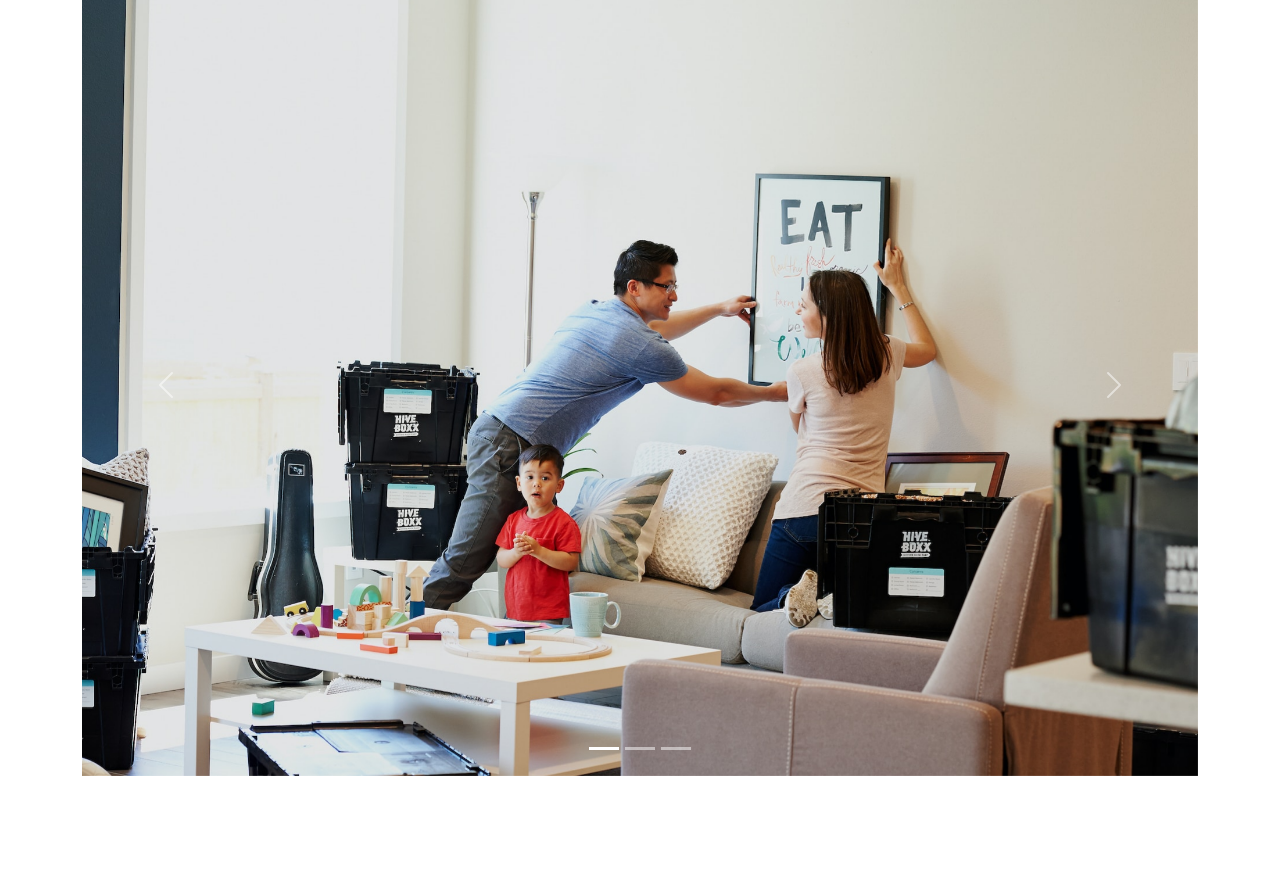
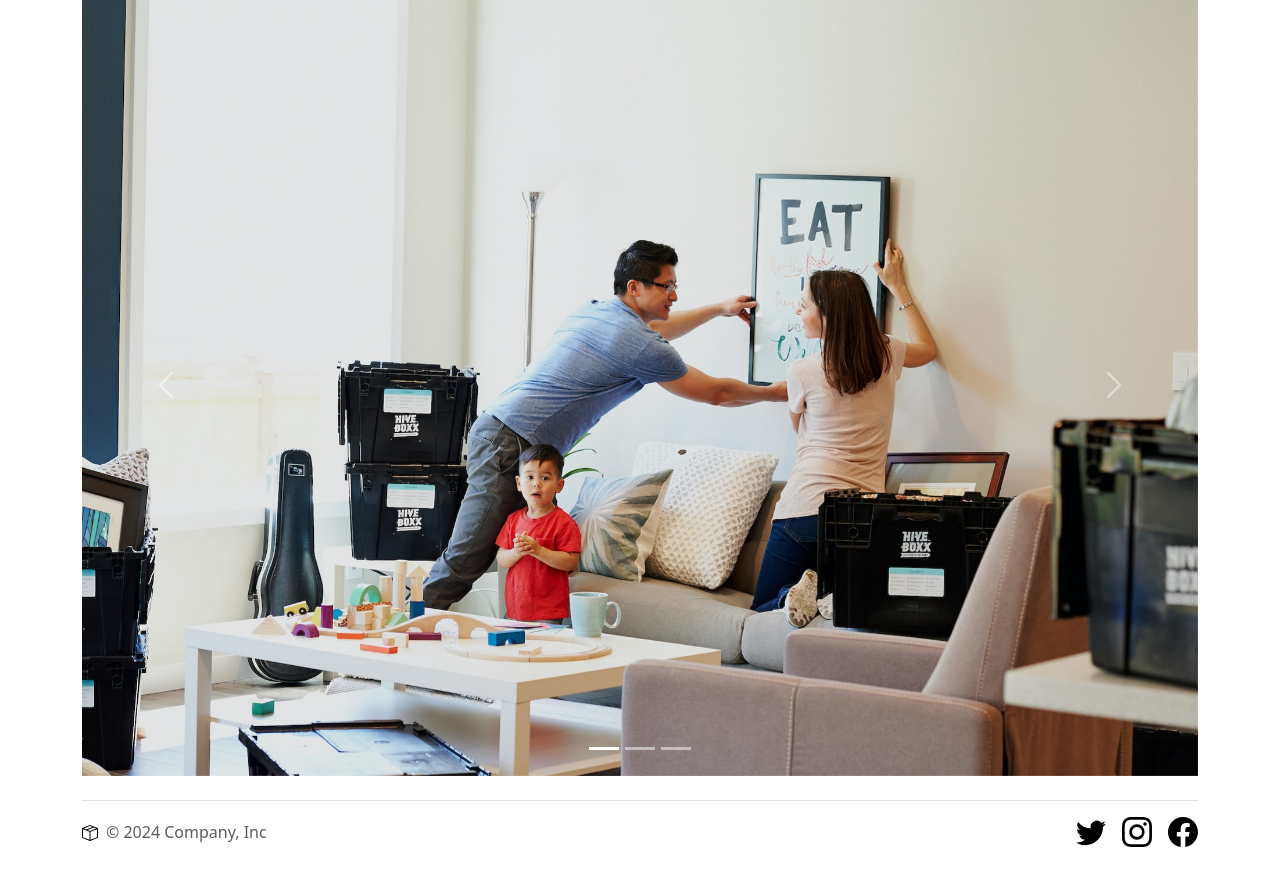
Before and after one commit to ShevViktoryia/Move-it, a plain HTML site: page index.html in a window 1280 px wide. Shown: the part 1423-2308 px from the top of the page. Before the commit the page ends 2199 px from the top, so only its background shows below. Drawn offline with nearby package versions, Linux system fonts and the light colour scheme.

Commit message:
feat: add footer

```diff
--- a/index.html
+++ b/index.html
@@ -247,6 +247,58 @@
         </button>
       </div>
     </div>
+    <div class="container">
+      <footer
+        class="d-flex flex-wrap justify-content-between align-items-center py-3 my-4 border-top"
+      >
+        <div class="col-md-4 d-flex align-items-center">
+          <a
+            href="/"
+            class="mb-3 me-2 mb-md-0 text-body-secondary text-decoration-none lh-1"
+          >
+            <img src="./assets/icons/box-seam.svg" alt="box">
+          </a>
+          <span class="mb-3 mb-md-0 text-body-secondary"
+            >© 2024 Company, Inc</span
+          >
+        </div>
+
+        <ul class="nav col-md-4 justify-content-end list-unstyled d-flex">
+          <li class="ms-3">
+            <a class="text-body-secondary" href="#"></a>
+              <svg
+                xmlns="http://www.w3.org/2000/svg"
+                width="30"
+                height="30"
+                fill="black"
+                class="bi bi-twitter"
+                viewBox="0 0 16 16"
+              >
+                <path
+                  d="M5.026 15c6.038 0 9.341-5.003 9.341-9.334q.002-.211-.006-.422A6.7 6.7 0 0 0 16 3.542a6.7 6.7 0 0 1-1.889.518 3.3 3.3 0 0 0 1.447-1.817 6.5 6.5 0 0 1-2.087.793A3.286 3.286 0 0 0 7.875 6.03a9.32 9.32 0 0 1-6.767-3.429 3.29 3.29 0 0 0 1.018 4.382A3.3 3.3 0 0 1 .64 6.575v.045a3.29 3.29 0 0 0 2.632 3.218 3.2 3.2 0 0 1-.865.115 3 3 0 0 1-.614-.057 3.28 3.28 0 0 0 3.067 2.277A6.6 6.6 0 0 1 .78 13.58a6 6 0 0 1-.78-.045A9.34 9.34 0 0 0 5.026 15"
+                />
+              </svg>
+            </a>
+          </li>
+          <li class="ms-3">
+            <a class="text-body-secondary" href="#"
+              >
+              <svg xmlns="http://www.w3.org/2000/svg" width="30" height="30" fill="black" class="bi bi-instagram" viewBox="0 0 16 16">
+                <path d="M8 0C5.829 0 5.556.01 4.703.048 3.85.088 3.269.222 2.76.42a3.9 3.9 0 0 0-1.417.923A3.9 3.9 0 0 0 .42 2.76C.222 3.268.087 3.85.048 4.7.01 5.555 0 5.827 0 8.001c0 2.172.01 2.444.048 3.297.04.852.174 1.433.372 1.942.205.526.478.972.923 1.417.444.445.89.719 1.416.923.51.198 1.09.333 1.942.372C5.555 15.99 5.827 16 8 16s2.444-.01 3.298-.048c.851-.04 1.434-.174 1.943-.372a3.9 3.9 0 0 0 1.416-.923c.445-.445.718-.891.923-1.417.197-.509.332-1.09.372-1.942C15.99 10.445 16 10.173 16 8s-.01-2.445-.048-3.299c-.04-.851-.175-1.433-.372-1.941a3.9 3.9 0 0 0-.923-1.417A3.9 3.9 0 0 0 13.24.42c-.51-.198-1.092-.333-1.943-.372C10.443.01 10.172 0 7.998 0zm-.717 1.442h.718c2.136 0 2.389.007 3.232.046.78.035 1.204.166 1.486.275.373.145.64.319.92.599s.453.546.598.92c.11.281.24.705.275 1.485.039.843.047 1.096.047 3.231s-.008 2.389-.047 3.232c-.035.78-.166 1.203-.275 1.485a2.5 2.5 0 0 1-.599.919c-.28.28-.546.453-.92.598-.28.11-.704.24-1.485.276-.843.038-1.096.047-3.232.047s-2.39-.009-3.233-.047c-.78-.036-1.203-.166-1.485-.276a2.5 2.5 0 0 1-.92-.598 2.5 2.5 0 0 1-.6-.92c-.109-.281-.24-.705-.275-1.485-.038-.843-.046-1.096-.046-3.233s.008-2.388.046-3.231c.036-.78.166-1.204.276-1.486.145-.373.319-.64.599-.92s.546-.453.92-.598c.282-.11.705-.24 1.485-.276.738-.034 1.024-.044 2.515-.045zm4.988 1.328a.96.96 0 1 0 0 1.92.96.96 0 0 0 0-1.92m-4.27 1.122a4.109 4.109 0 1 0 0 8.217 4.109 4.109 0 0 0 0-8.217m0 1.441a2.667 2.667 0 1 1 0 5.334 2.667 2.667 0 0 1 0-5.334"/>
+              </svg>
+            </a>
+          </li>
+          <li class="ms-3">
+            <a class="text-body-secondary" href="#"
+              >
+              <svg xmlns="http://www.w3.org/2000/svg" width="30" height="30" fill="black" class="bi bi-facebook" viewBox="0 0 16 16">
+                <path d="M16 8.049c0-4.446-3.582-8.05-8-8.05C3.58 0-.002 3.603-.002 8.05c0 4.017 2.926 7.347 6.75 7.951v-5.625h-2.03V8.05H6.75V6.275c0-2.017 1.195-3.131 3.022-3.131.876 0 1.791.157 1.791.157v1.98h-1.009c-.993 0-1.303.621-1.303 1.258v1.51h2.218l-.354 2.326H9.25V16c3.824-.604 6.75-3.934 6.75-7.951"/>
+              </svg>
+            </a>
+          </li>
+        </ul>
+      </footer>
+    </div>
     <script
       src="https://cdn.jsdelivr.net/npm/bootstrap@5.3.3/dist/js/bootstrap.bundle.min.js"
       integrity="sha384-YvpcrYf0tY3lHB60NNkmXc5s9fDVZLESaAA55NDzOxhy9GkcIdslK1eN7N6jIeHz"
```
